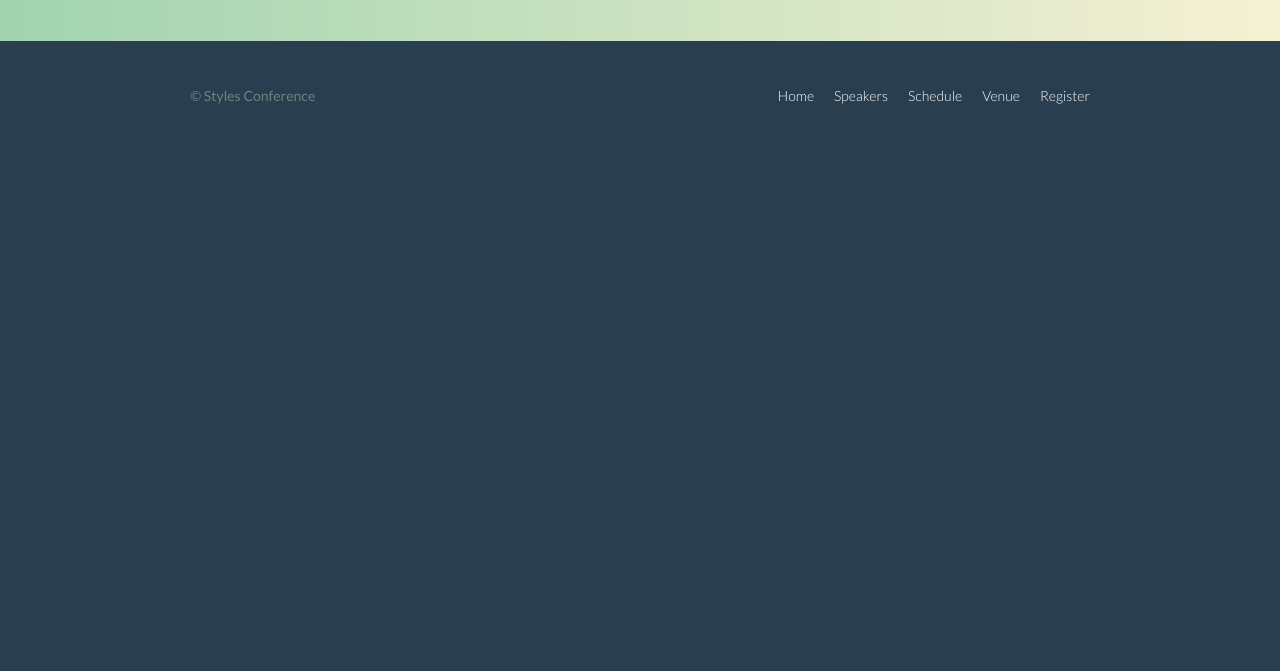
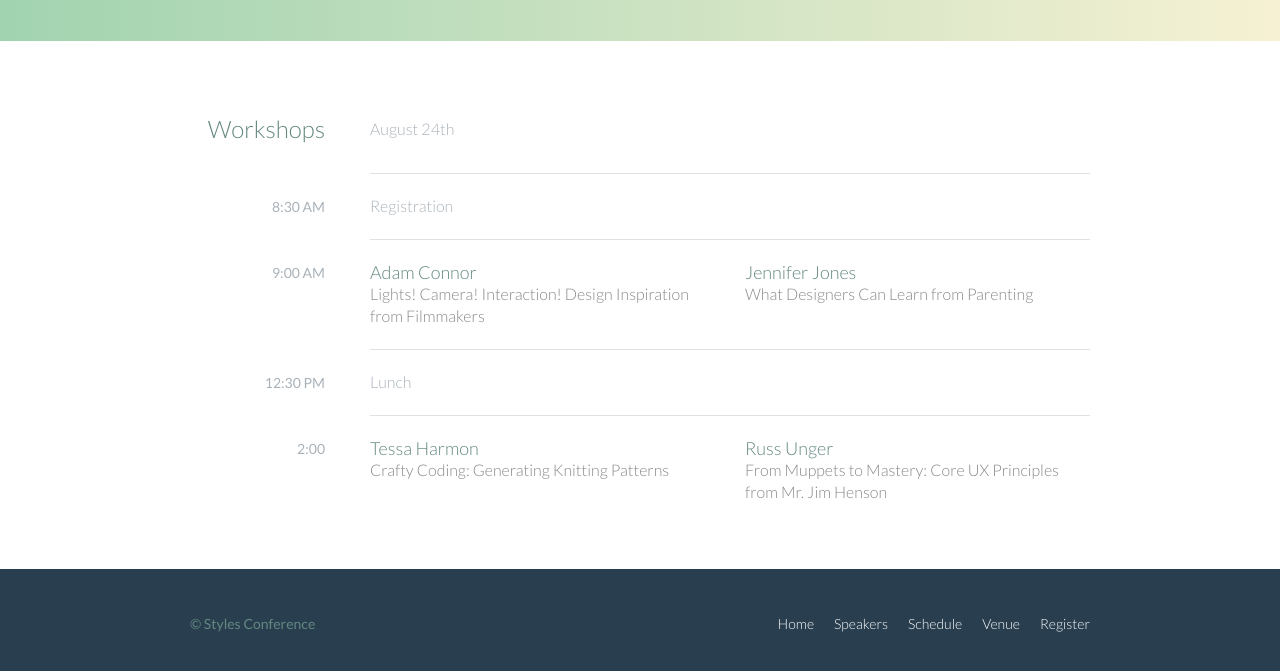
Before and after one commit to mtersaak/styles-conference, a plain HTML site: page schedule.html in a window 1280 px wide. Shown: the part 355-1026 px from the top of the page. Before the commit the page ends 800 px from the top, so only its background shows below. Drawn offline with Linux system fonts and the light colour scheme.

Commit message:
Add files via upload

```diff
--- a/assets/stylesheets/main.css
+++ b/assets/stylesheets/main.css
@@ -433,3 +433,80 @@ textarea{
 .btn-default:hover{
   background: #77a198;
 }
+
+
+
+/*
+  ========================================
+  Schedule
+  ========================================
+*/
+
+table{
+  margin-bottom: 44px;
+  width: 100%;
+}
+table:last-child{
+  margin-bottom: 0;
+}
+
+th,
+td{
+  padding-bottom: 22px;
+  vertical-align: top;
+}
+
+th{
+  padding-right: 45px;
+  text-align: right;
+  width: 20%;
+}
+
+td{
+  width: 40%;
+}
+
+thead{
+  line-height: 44px;
+}
+thead th{
+  color: #648880;
+  font-size: 24px;
+}
+
+tbody th{
+  color: #a9b2b9;
+  font-size: 14px;
+  font-weight: 400;
+  padding-top: 22px;
+  text-transform: uppercase;
+}
+
+
+tbody td{
+  border-top: 1px solid #dfe2e5;
+  padding-top: 21px;
+}
+
+tbody td:first-of-type{
+  padding-right: 15px;
+}
+tbody td:last-of-type{
+  padding-left: 15px;
+}
+
+tbody td:only-of-type{
+  padding-left: 0;
+  padding-right: 0;
+}
+
+table a{
+  color: #888;
+}
+table h4{
+  margin-bottom: 0;
+}
+
+.schedule-offset{
+  color: #a9b2b9;
+}
--- a/schedule.html
+++ b/schedule.html
@@ -44,6 +44,77 @@
       </div>
     </section>
 
+    <section class="row">
+      <div class="container">
+
+        <table>
+          <thead>
+            <tr>
+              <th scope="row">
+                Workshops
+              </th>
+              <td class="schedule-offset"colspan="2">
+                August 24th
+              </td>
+            </tr>
+          </thead>
+          <tbody>
+            <tr>
+              <th scope="row">
+                <time datetime="08:30:00">8:30 AM</time>
+              </th>
+              <td class="schedule-offset" colspan="2">
+                Registration
+              </td>
+            </tr>
+            <tr>
+              <th scope="row">
+                <time datetime="09:00:00">9:00 AM</time>
+              </th>
+              <td>
+                <a href="speakers.html">
+                  <h4>Adam Connor</h4>
+                  Lights! Camera! Interaction! Design Inspiration from Filmmakers
+                </a>
+              </td>
+              <td>
+                <a href="speakers.html">
+                  <h4>Jennifer Jones</h4>
+                  What Designers Can Learn from Parenting
+                </a>
+              </td>
+              <tr>
+                <th scop="row">
+                  <time datetime="12:30:00">12:30 PM</time>
+                </th>
+                <td class="schedule-offset" colspan="2">
+                  Lunch
+                </td>
+              </tr>
+              <tr>
+                <th scope="row">
+                  <time datetime="14:00">2:00</time>
+                </th>
+                <td>
+                  <a href="speakers.html">
+                    <h4>Tessa Harmon</h4>
+                    Crafty Coding: Generating Knitting Patterns
+                  </a>
+                </td>
+                <td>
+                  <a href="speakers.html">
+                    <h4>Russ Unger</h4>
+                    From Muppets to Mastery: Core UX Principles from Mr. Jim Henson
+                  </a>
+                </td>
+              </tr>
+
+          </tbody>
+        </table>
+
+      </div>
+    </section>
+
     <!-- Footer -->
 
     <footer class="primary-footer container group">
```
